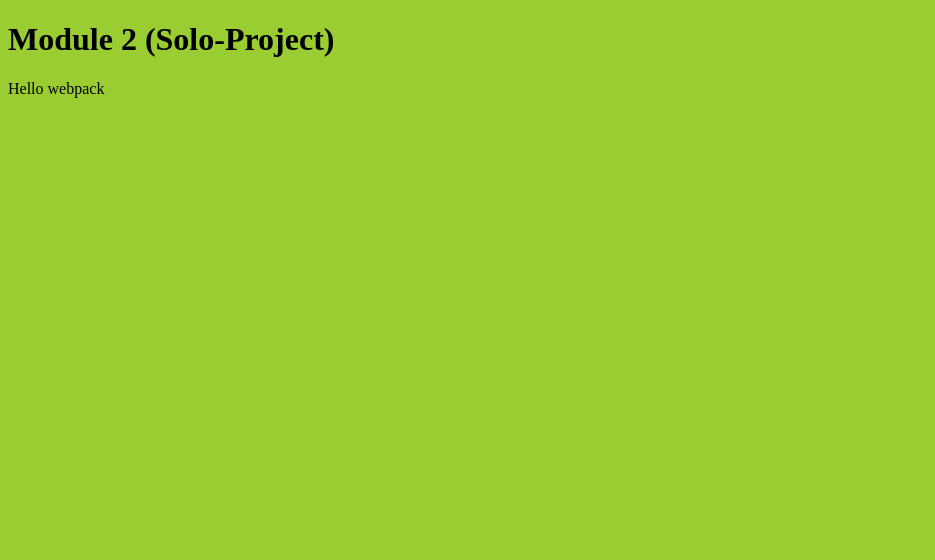
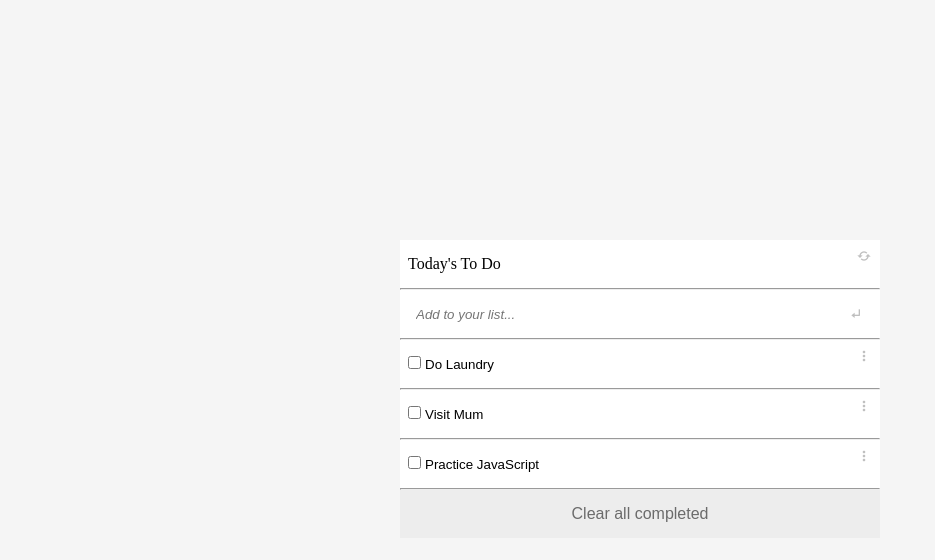
Before and after one commit to Enning94/To-Do-List, a website built with webpack: page src/index.html in a window 1280 px wide. Shown: the whole page, without its empty margins (0-935 px from the left). Built offline with nearby package versions, Linux system fonts and the light colour scheme.

Commit message:
build HTML list structure of To Do tasks

```diff
--- a/src/index.html
+++ b/src/index.html
@@ -1,11 +1,30 @@
 <!DOCTYPE html>
 <html lang="en">
-<head>
-    <meta charset="UTF-8">
-    <meta name="viewport" content="width=device-width, initial-scale=1.0">
+  <head>
+    <meta charset="UTF-8" />
+    <meta name="viewport" content="width=device-width, initial-scale=1.0" />
     <title>To-Do-List</title>
-</head>
-<body>
-    <h1>Module 2 (Solo-Project)</h1>
-</body>
+    <link
+      href="https://unpkg.com/boxicons@2.1.2/css/boxicons.min.css"
+      rel="stylesheet"
+    />
+  </head>
+  <body>
+    <div class="todo-container">
+      <div class="todo-title">
+        <p>Today's To Do</p>
+        <i class="bx bx-refresh"></i>
+      </div>
+      <hr />
+      <div class="todo-input">
+        <input type="text" placeholder="Add to your list..." />
+        <i class="bx bx-subdirectory-left"></i>
+      </div>
+      <hr />
+      <ul class="todo-list"></ul>
+
+        <button type="button" class="remove-btn">Clear all completed</button>
+
+    </div>
+  </body>
 </html>
--- a/src/index.js
+++ b/src/index.js
@@ -1,13 +1,142 @@
 import _ from 'lodash';
 import './style.css';
 
-function component() {
-  const element = document.createElement('div');
+const task = [
+{
+  index:[0],
+  description: 'Do Laundry',
+  completed: false
+},
+{
+  index:[1],
+  description: 'Visit Mum',
+  completed: false
+},
+{
+  index:[2],
+  description: 'Practice JavaScript',
+  completed: false
+}
+];
 
-  // Lodash, now imported by this script
-  element.innerHTML = _.join(['Hello', 'webpack'], ' ');
+ const todoList = () => {
+    const todos = document.querySelector('.todo-list');
+   for(let i=0; i<=task.length; i++){
+      todos.innerHTML += `
+      <li class="todo">
+        <span>
+        <input class="box" type="checkbox" />
+        <input type="text" value="${task[i].description}" />
+        </span>
+        <i class='bx bx-dots-vertical-rounded'></i>
+      </li>
+      <hr>
+      `;
+    };
+  };
 
-  return element;
-}
+  todoList();
 
-document.body.appendChild(component());
+
+
+
+
+
+
+
+
+
+
+
+
+
+
+
+
+
+
+
+
+  // const todoList = [
+  //   {
+  //     id: 1,
+  //     description: 'Take out the trash',
+  //     completed: false,
+  //   },
+  //   {
+  //     id: 1,
+  //     description: 'Talk to some friends',
+  //     completed: false,
+  //   },
+  //   {
+  //     id: 1,
+  //     description: 'Clean the house',
+  //     completed: false,
+  //   },
+  // ];
+
+  // const renderTodoList = () => {
+  //   const todoContainer = document.querySelector('.container');
+  //   todoList.forEach((todo) => {
+  //     todoContainer.innerHTML += `
+  //     <div class="todo border-bottom flex">
+  //       <input class="box" type="checkbox" />
+  //       <input type="text" value="${todo.description}" />
+  //       <i class='bx bx-dots-vertical-rounded'></i>
+  //     </div>
+  //     `;
+  //   });
+  // };
+
+  // renderTodoList();
+
+
+// function getTask (task){
+//   const element = document.getElementById('container');
+//   element.innerHTML = `
+//   <p>${Description}</p>
+//   <p>${Completed}</p>
+// `
+// }
+//  getTask(task);
+
+// class Task {
+//   constructor(index, description, completed) {
+//     this.index = index;
+//     this.description = description;
+//     this.completed = completed;
+//   }
+// }
+
+// function Task (index, description, completed){
+
+//   this.index = index;
+//   this.description= description;
+//   this.completed = completed;
+// }
+
+// const toDo = [];
+
+
+
+
+// const toDo = [
+//   {
+//     index:
+//     description:
+//     completed:
+
+//   }
+// ]
+
+
+// function component() {
+//   const element = document.createElement('div');
+
+//   // Lodash, now imported by this script
+//   element.innerHTML = _.join(['Hello', 'webpack'], ' ');
+
+//   return element;
+// }
+
+// document.body.appendChild(component());
--- a/src/style.css
+++ b/src/style.css
@@ -1,3 +1,65 @@
-body{
-  background-color: yellowgreen;
+* {
+  padding: 0;
+  margin: 0;
+  box-sizing: border-box;
 }
+
+body {
+  background-color: whitesmoke;
+}
+
+.todo-container {
+  margin: 15rem 25rem;
+  background-color: white;
+  line-height: 2rem;
+}
+
+input {
+  border: none;
+}
+
+li {
+  list-style: none;
+}
+
+.todo-title {
+  display: flex;
+  justify-content: space-between;
+  padding: 0.5rem;
+}
+
+.todo-input {
+  display: flex;
+  justify-content: space-between;
+  padding: 1rem;
+}
+
+.todo-input > input {
+  font-style: italic;
+}
+
+.bx {
+  color: rgba(0, 0, 0, 0.25);
+}
+
+.todo {
+  display: flex;
+  justify-content: space-between;
+  padding: 0.5rem;
+}
+
+hr {
+  width: 100%;
+  color: rgba(90, 87, 87, 0.109);
+}
+
+.remove-btn {
+  border: none;
+  cursor: pointer;
+  width: 100%;
+  text-align: center;
+  background-color: rgba(0, 0, 0, 0.071);
+  height: 3rem;
+  font-size: 1rem;
+  color: rgba(0, 0, 0, 0.55);
+}
```
Also changed, not shown: server.js (deleted, +0 -20 lines), dist/index.html, dist/main.js.
